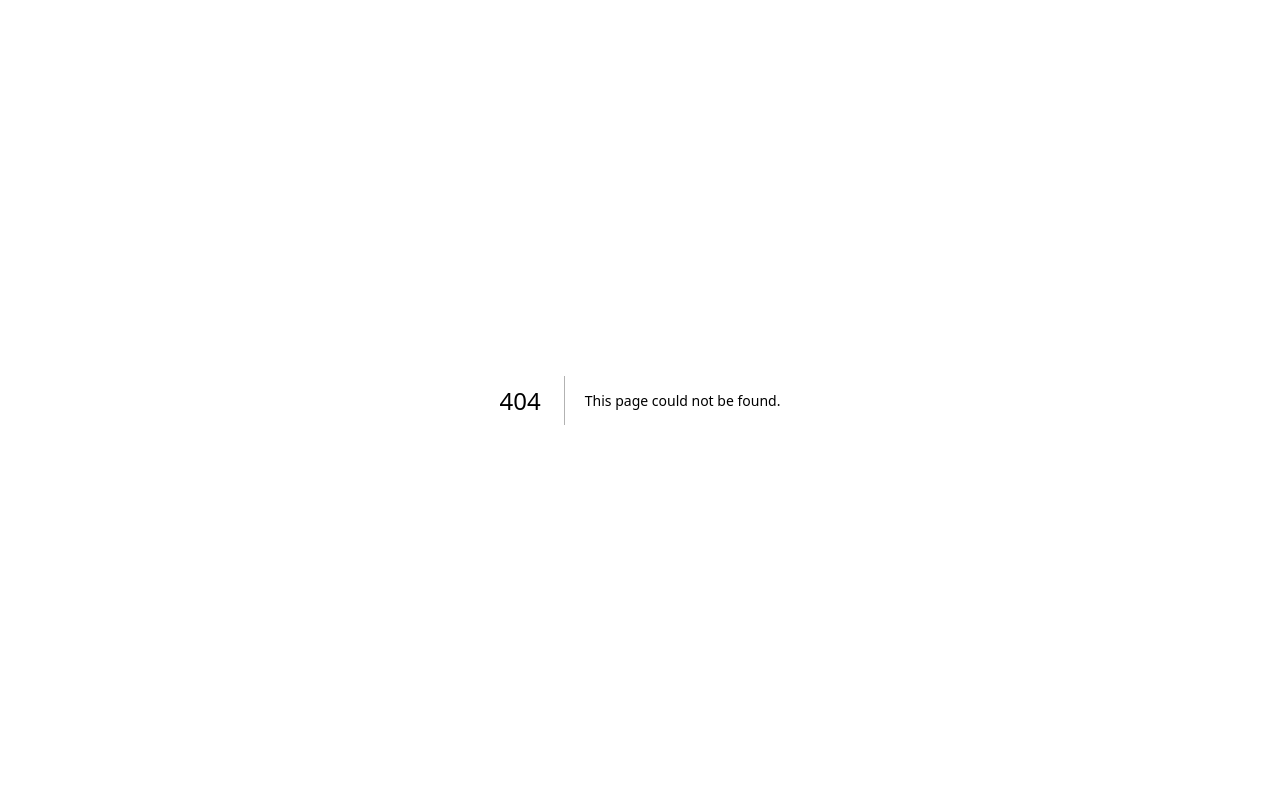
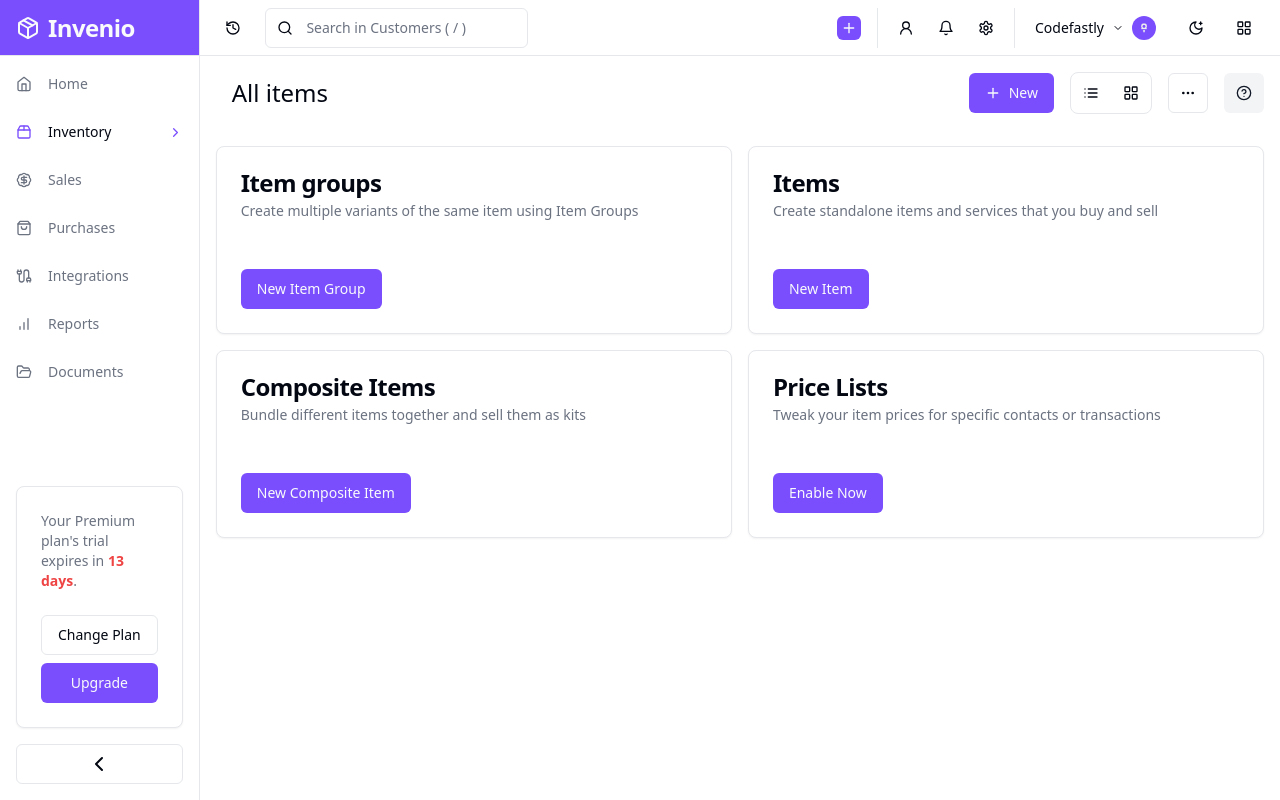
Before and after one commit to JoseUgal/invenio, a Next.js app: page /application/inventory in a window 1280 px wide. Before the commit this address had no page. Built offline with nearby package versions, Linux system fonts and the light colour scheme.

Commit message:
feat: Add item page inventory card

```diff
--- a/app/(backoffice)/application/inventory/layout.tsx
+++ /dev/null
@@ -1,10 +0,0 @@
-import { InventoryFixedHeader } from '@/sections/inventory'
-
-export default function BackofficeApplicationInventoryLayout ({ children }: { children: React.ReactNode }) {
-  return (
-    <div>
-      <InventoryFixedHeader />
-      {children}
-    </div>
-  )
-}
--- /dev/null
+++ b/app/(backoffice)/application/inventory/page.tsx
@@ -0,0 +1,32 @@
+import { InventoryCard, InventoryFixedHeader } from '@/sections/inventory'
+
+export default function BackofficeApplicationInventoryLayout ({ children }: { children: React.ReactNode }) {
+  return (
+    <div>
+      <InventoryFixedHeader />
+
+      <div className='grid grid-cols-1 lg:grid-cols-2 gap-4 p-4'>
+        <InventoryCard
+          title='Item groups'
+          description='Create multiple variants of the same item using Item Groups'
+          buttonText='New Item Group'
+        />
+        <InventoryCard
+          title='Items'
+          description='Create standalone items and services that you buy and sell'
+          buttonText='New Item'
+        />
+        <InventoryCard
+          title='Composite Items'
+          description='Bundle different items together and sell them as kits'
+          buttonText='New Composite Item'
+        />
+        <InventoryCard
+          title='Price Lists'
+          description='Tweak your item prices for specific contacts or transactions'
+          buttonText='Enable Now'
+        />
+      </div>
+    </div>
+  )
+}
--- /dev/null
+++ b/sections/inventory/InventoryCard.tsx
@@ -0,0 +1,38 @@
+import { Button } from '@/design-system/atoms/button'
+import { Card, CardContent, CardDescription, CardFooter, CardHeader, CardTitle } from '@/design-system/atoms/card'
+import React from 'react'
+
+interface InventoryCardProps {
+  title: string
+  description: string
+  buttonText: string
+  children?: React.ReactNode
+}
+
+const InventoryCard = ({
+  title,
+  description,
+  children,
+  buttonText
+}: InventoryCardProps) => {
+  return (
+    <Card>
+      <CardHeader>
+        <CardTitle>
+          {title}
+        </CardTitle>
+        <CardDescription>{description}</CardDescription>
+      </CardHeader>
+      <CardContent>
+        {children}
+      </CardContent>
+      <CardFooter>
+        <Button>{buttonText}</Button>
+      </CardFooter>
+    </Card>
+  )
+}
+
+InventoryCard.displayName = 'InventoryCard'
+
+export { InventoryCard }
--- a/sections/inventory/index.ts
+++ b/sections/inventory/index.ts
@@ -1,2 +1,3 @@
 export { InventorySummary } from './InventorySummary'
 export { InventoryFixedHeader } from './InventoryFixedHeader'
+export { InventoryCard } from './InventoryCard'
--- a/sections/layouts/SidebarNavItem.tsx
+++ b/sections/layouts/SidebarNavItem.tsx
@@ -28,14 +28,21 @@ const SidebarNavItem = ({
     return (
       <Collapsible>
         <CollapsibleTrigger asChild>
-          <Button variant={'ghost'} className={componentClassNames}>
+          <Link
+            key={href}
+            href={href}
+            className={classNames(
+              buttonVariants({ variant: 'ghost' }),
+              componentClassNames
+            )}
+          >
             <SidebarNavItemContent
               label={label}
               isActive={isActive}
               icon={icon}
               renderFlag={false}
             />
-          </Button>
+          </Link>
         </CollapsibleTrigger>
         <CollapsibleContent>
           {childrens.map((children) => {
```
